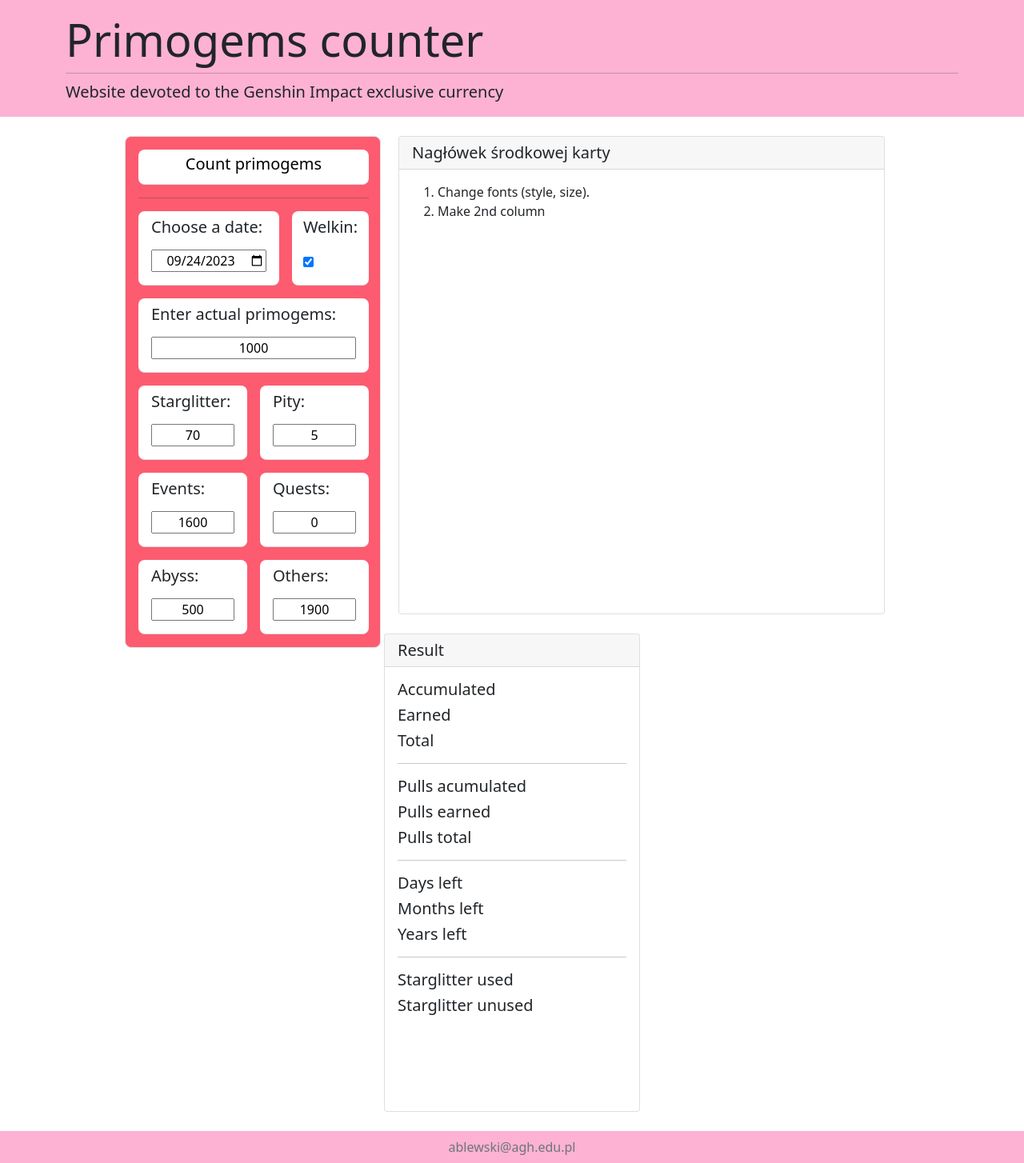
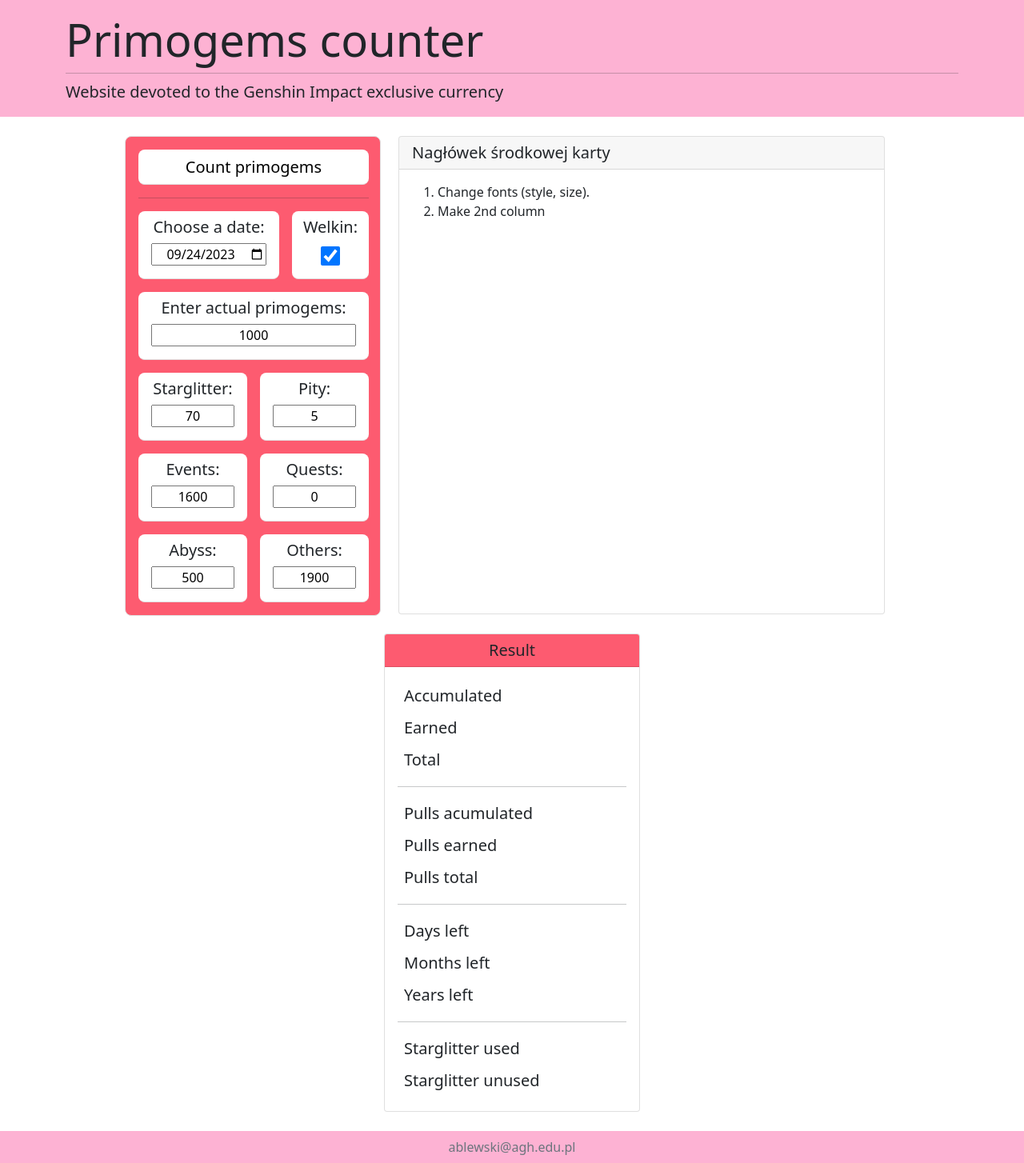
Before and after one commit to Ablesh1/primogems_counter_2023, a Django app: page /primogems/ in a window 1280 px wide. Shown: the part 56-1510 px from the top of the page at 80% size. Run offline with Django 4.2, Linux system fonts and the light colour scheme.

Commit message:
Add new styles

```diff
--- a/static/css/styles.css
+++ b/static/css/styles.css
@@ -86,6 +86,10 @@ ul.list-group {
 	background-color: #ffffff;
 }
 
+.primogems-button > h5 {
+	margin: 0;
+}
+
 .left-col-line {
 	margin: 0;
 }
@@ -119,7 +123,7 @@ li.list-group-item {
 	background-color: #ffffff;
 }
 
-.date-field .input-label {
+.date-field > h5 {
 	text-align: center;
 	margin: 0;
 }
@@ -136,12 +140,12 @@ li.list-group-item {
 	background-color: #ffffff;
 }
 
-.welkin-field .input-label {
+.welkin-field > h5 {
 	text-align: center;
 	margin: 0;
 }
 
-.welkin-field .input-field {
+.welkin-field > div {
 	display: grid;
 	height: 1.5rem;
 }
@@ -168,7 +172,7 @@ li.list-group-item {
 	background-color: #ffffff;
 }
 
-.primogems-field .input-label {
+.primogems-field > h5 {
 	text-align: center;
 	margin: 0;
 }
@@ -202,9 +206,9 @@ li.list-group-item {
 	background-color: #ffffff;
 }
 
-.star-field .input-label,
-.events-field .input-label,
-.abbys-field .input-label {
+.star-field > h5,
+.events-field > h5,
+.abbys-field > h5 {
 	text-align: center;
 	margin: 0;
 }
@@ -224,9 +228,36 @@ li.list-group-item {
 	background-color: #ffffff;
 }
 
-.pity-field .input-label,
-.quests-field .input-label,
-.others-field .input-label {
+.pity-field > h5,
+.quests-field > h5,
+.others-field > h5 {
+	text-align: center;
+	margin: 0;
+}
+
+/* Right column styles */
+.card.right-side .card-header {
+	text-align: center;
+	background-color: #fd5b70;
+}
+
+.right-col-line {
+	margin-top: 0.8125rem;
+	margin-bottom: 0.8125rem;
+}
+
+.flex-container {
+	display: flex;
+	justify-content: space-between;
+}
+
+.flex-container .output-left,
+.flex-container .output-right {
+	padding: 0.5rem;
+}
+
+.output-left > h5,
+.output-right > h5 {
 	text-align: center;
 	margin: 0;
 }
@@ -237,7 +268,6 @@ input::-webkit-inner-spin-button {
  -webkit-appearance: none;
 }
 
-
 /* Footer styles */
 .footer {
 	text-align: center;
```
